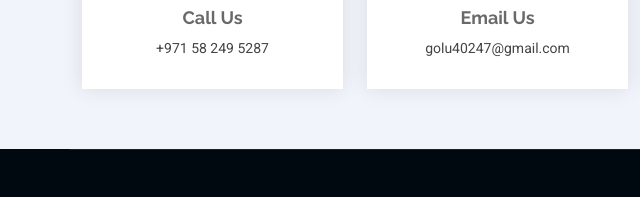
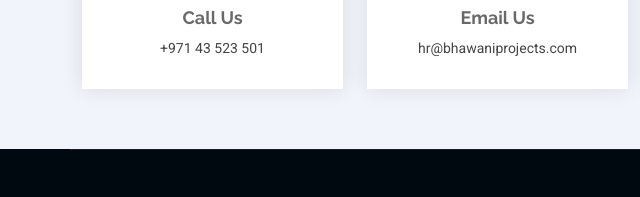
Before and after one commit to sevenhearts150/BhawaniProject, a plain HTML site: page index.html in a window 1280 px wide. Shown: the part 4174-4371 px from the top of the page, 0-640 px from the left. Drawn offline with nearby package versions, Linux system fonts and the light colour scheme.

Commit message:
Update index.html

```diff
--- a/index.html
+++ b/index.html
@@ -45,7 +45,7 @@
     "description": "A leading construction and real estate management company in the UAE.",
     "contactPoint": {
       "@type": "ContactPoint",
-      "telephone": "+971 58 249 5287",
+      "telephone": "+971 43 523 501",
       "contactType": "customer service"
     }
   }
@@ -432,7 +432,7 @@
                                 <div class="info-item d-flex flex-column justify-content-center align-items-center" data-aos="fade-up" data-aos-delay="300">
                                     <i class="bi bi-telephone"></i>
                                     <h3>Call Us</h3>
-                                    <p>+971 58 249 5287</p>
+                                    <p>+971 43 523 501</p>
                                 </div>
                             </div><!-- End Info Item -->
 
@@ -440,7 +440,7 @@
                                 <div class="info-item d-flex flex-column justify-content-center align-items-center" data-aos="fade-up" data-aos-delay="400">
                                     <i class="bi bi-envelope"></i>
                                     <h3>Email Us</h3>
-                                    <p>golu40247@gmail.com</p>
+                                    <p>hr@bhawaniprojects.com</p>
                                 </div>
                             </div><!-- End Info Item -->
 
@@ -504,7 +504,7 @@
                                 <h4 class="title"><a href="#" class="stretched-link">Owner and Data Controller</a></h4>
                                 <p class="description"><strong>Company:</strong> Bhawani Project Management Co. L.L.C.</p>
                                 <p class="description"><strong>Address:</strong> Dubai, United Arab Emirates</p>
-                                <p class="description"><strong>Email:</strong> info@bhawanipm.com</p>
+                                <p class="description"><strong>Email:</strong> hr@bhawaniprojects.com</p>
                             </div>
                         </div>
                     </div><!-- End Item -->
@@ -595,7 +595,7 @@
                             <div>
                                 <h4 class="title"><a href="#" class="stretched-link">Contact Information</a></h4>
                                 <p class="description">For any inquiries about this Privacy Policy, contact us at:</p>
-                                <p class="description"><strong>Email:</strong> golu40247@gmail.com</p>
+                                <p class="description"><strong>Email:</strong> hr@bhawaniprojects.com</p>
                                 <p class="description"><strong>Address:</strong> Bin Dasmal Building , 33, Dubai, United Arab Emirates</p>
                             </div>
                         </div>
@@ -723,7 +723,7 @@
                             <div>
                                 <h4 class="title"><a href="#" class="stretched-link">Contact Information</a></h4>
                                 <p class="description">For any inquiries about our Terms & Conditions, contact us:</p>
-                                <p class="description"><strong>Email:</strong> golu40247@gmail.com</p>
+                                <p class="description"><strong>Email:</strong> hr@bhawaniprojects.com</p>
                                 <p class="description"><strong>Address:</strong> Bin Dasmal Building , 33, Dubai, United Arab Emirates</p>
                             </div>
                         </div>
```
